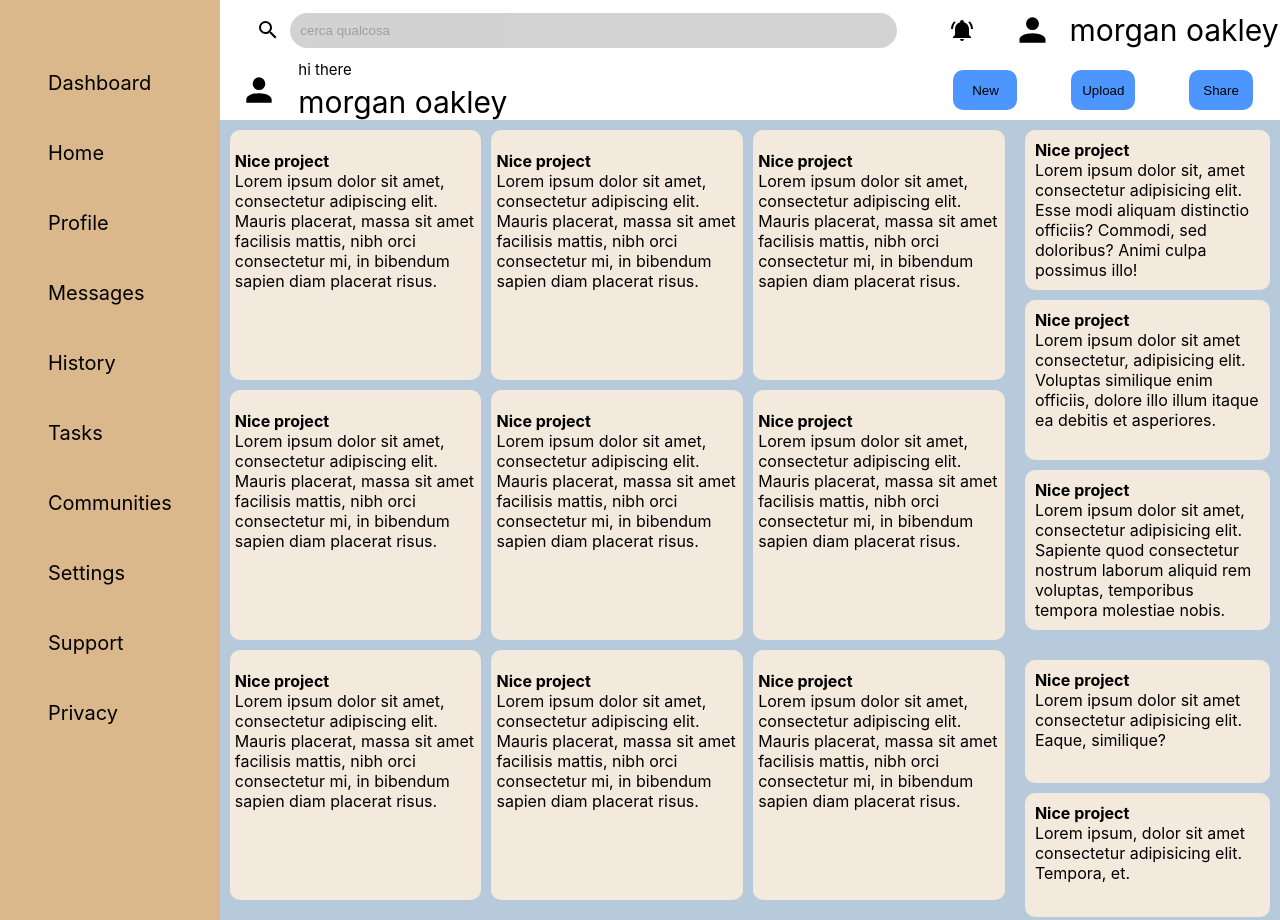
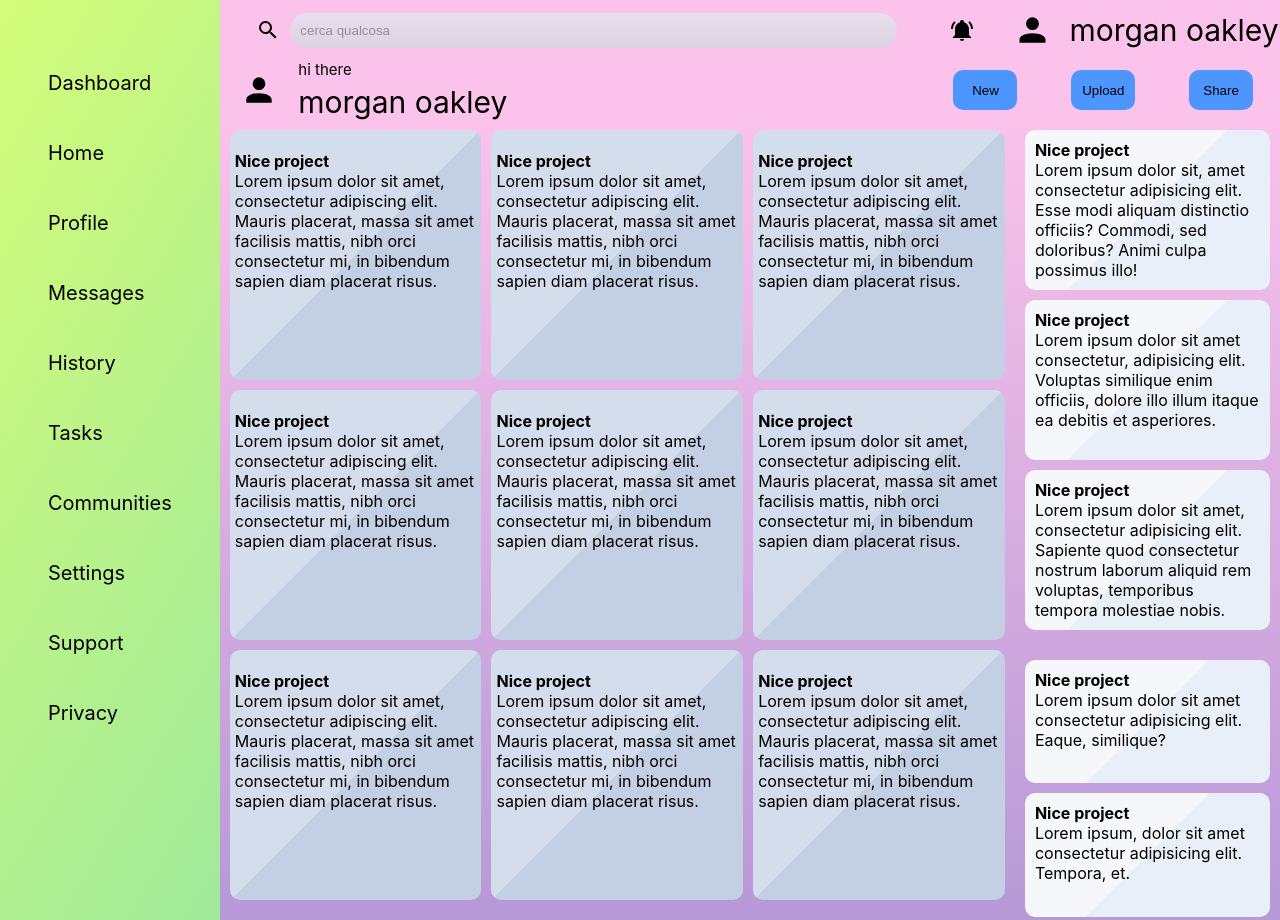
Before and after one commit to francisGolden/admin-dashboard, a plain HTML site: page index.html in a window 1280 px wide. Shown: the top 920 px of the page. Drawn offline with Linux system fonts and the light colour scheme.

Commit message:
added gradient styling

```diff
--- a/style.css
+++ b/style.css
@@ -18,7 +18,7 @@ height: 100vh;
     grid-column-end: 2;
     grid-row-start: 1;
     grid-row-end: 3;
-    background-color: #DAB88B;
+    background-image: linear-gradient(120deg, #d4fc79 0%, #96e6a1 100%);
     display: grid;
 
     grid-template-rows: repeat(10, minmax(70px, 1vh));
@@ -35,6 +35,7 @@ border: 0px;
 #header {
 display: grid;
 grid-template-rows: 1fr 1fr;
+background-image: linear-gradient(to top, #fbc2eb 100%, #fbc2eb 0%);
 }
 
 
@@ -53,7 +54,7 @@ grid-template-rows: 1fr 1fr;
     padding: 10px;
     gap: 10px;
     /* box-sizing: border-box; */
-    background-color: #B7CADB;
+    background-image: linear-gradient(to top, #a18cd1 0%, #fbc2eb 100%);
     overflow: hidden;
 
 }
@@ -64,7 +65,7 @@ grid-template-rows: 1fr 1fr;
     grid-template-rows: 1fr 1fr;
 
     gap: 30px;
-    background-color: #B7CADB;
+    background-image: linear-gradient(to top, #a18cd1 0%, #fbc2eb 100%);
     padding: 10px;
 
 }
@@ -86,7 +87,7 @@ grid-template-rows: 1fr 1fr;
 .main-card {
     border-radius: 10px;
     /* border: 0px solid rgb(54, 82, 92); */
-    background-color: #F3E9DD;
+    background-image: linear-gradient(135deg, #d4ddeb 50%, #c3cfe2 50%);
     font-size: .8em;
     padding: 5px;
     transition: 0.3s;
@@ -95,21 +96,24 @@ grid-template-rows: 1fr 1fr;
 .right-card {
     border-radius: 10px;
     border: 0px solid rgb(54, 82, 92);
-    background-color: #F3E9DD;
+    background-image: linear-gradient(135deg, #f5f7fa 50%, #e9eff8 50%);
     font-size: .8em;
     padding: 10px;
     transition: 0.2s;
 }
 
 .main-card:hover {
-    opacity: 0.4;
+    opacity: 0.8;
+    box-shadow: rgba(99, 99, 99, 0.2) 0px 2px 8px 0px;
+
 }
 
 
 
 
 .right-card:hover {
-    opacity: 0.7;
+    opacity: 0.8;
+    box-shadow: rgba(99, 99, 99, 0.2) 0px 2px 8px 0px;
 }
 
 
@@ -195,7 +199,7 @@ input {
     /* width: 20vw; */
     /* height: 5vh; */
     border-radius: 30px;
-    background-color: #C0C0C0;
+    background-image: linear-gradient(to top, #cfd9df 0%, #e2ebf0 100%);
     opacity: 0.7;
     border: 0px solid black;
     padding: 10px;
```
